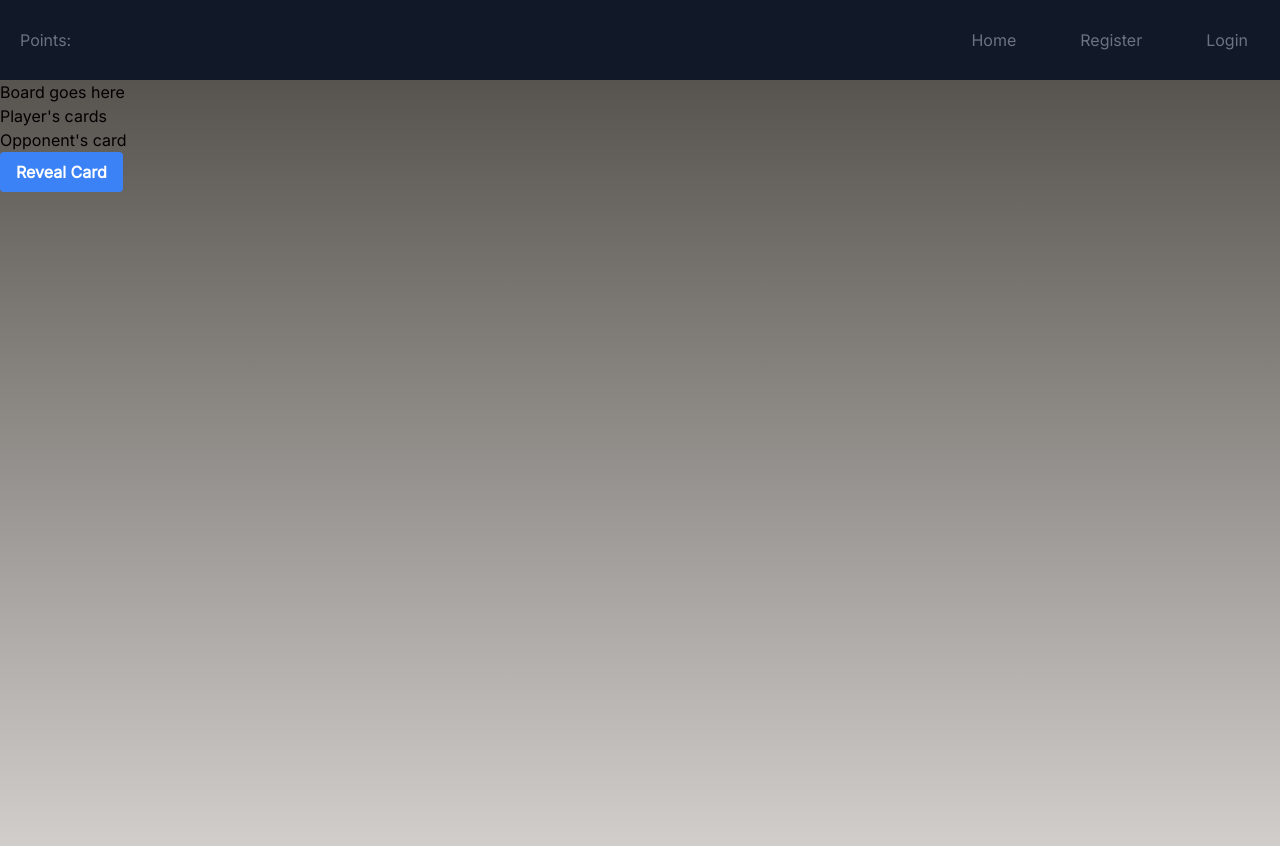
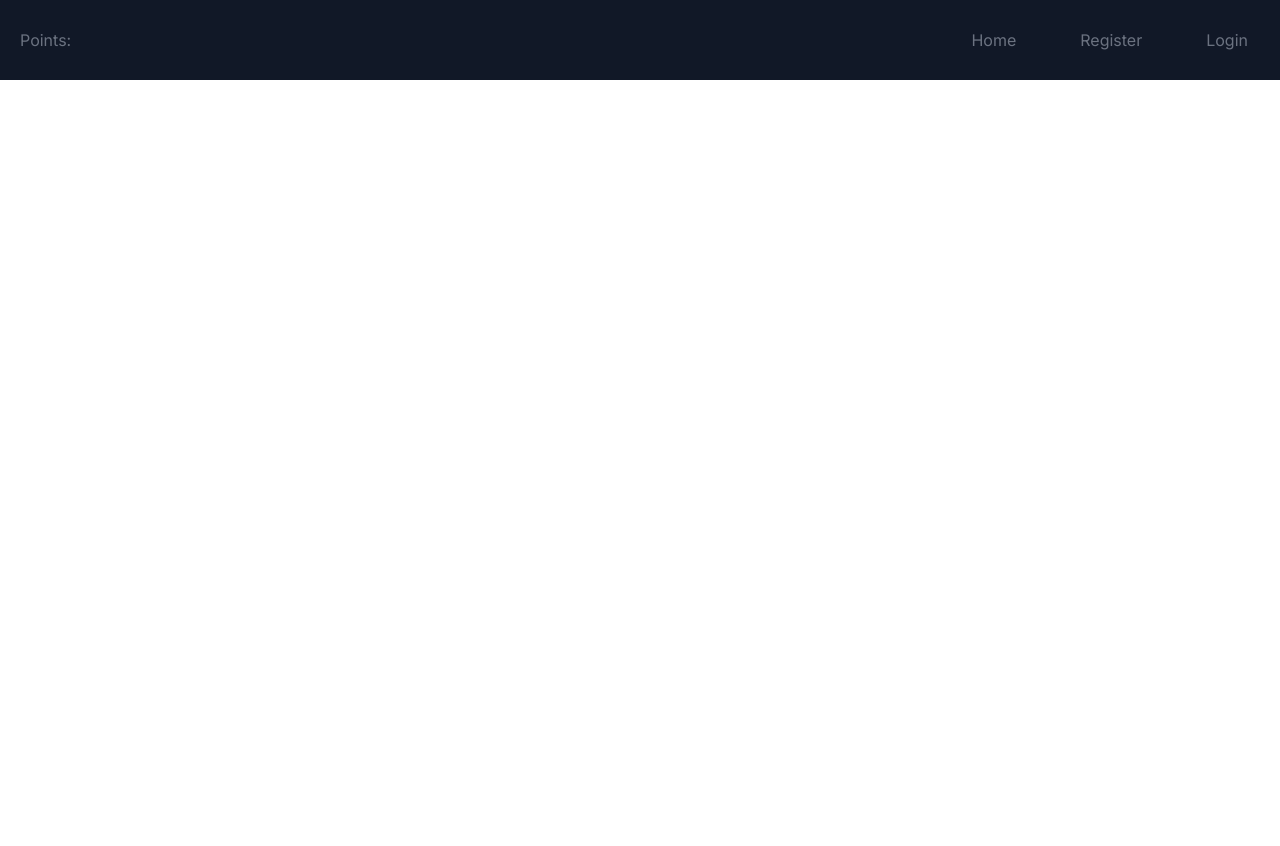
Before and after one commit to rkawk1234/Live-Score, a React (Create React App) app in the folder client/: page /blog in a window 1280 px wide. Shown: the top 846 px of the page. After the commit the page ends 800 px from the top, so only its background shows below. Built offline with nearby package versions, Linux system fonts and the light colour scheme; a web font is replaced by a local one.

Commit message:
Livescore added

```diff
--- a/client/src/App.js
+++ b/client/src/App.js
@@ -3,10 +3,11 @@ import { BrowserRouter as Router, Route, Routes, Link } from 'react-router-dom';
 import Home from './components/home';
 import Login from './components/login';
 import Register from './components/register';
-import Blog from './components/blog';
+import Livescore from './components/livescore';
 import Play from './components/play'
 import jwt_decode from 'jwt-decode'
 import { useState } from 'react'
+
 import {
   FaBars,
   FaTimes,
@@ -54,7 +55,7 @@ function App() {
 
 
             {bool && <li className='px-8 my-auto cursor-pointer capitalize font-medium text-gray-500 hover:scale-125 duration-200'>
-              <Link to='/blog'>Blog</Link>
+              <Link to='/livescore'>Live Score</Link>
             </li>}
 
             {bool && <li className='px-8 my-auto cursor-pointer capitalize font-medium text-gray-500 hover:scale-125 duration-200'>
@@ -93,7 +94,7 @@ function App() {
               </li>
 
               {bool && <li className='px-8 my-auto cursor-pointer capitalize font-medium text-gray-500 hover:scale-125 duration-200'>
-                <Link to='/blog'>Blog</Link>
+                <Link to='/livescore'>Live Score</Link>
               </li>}
 
               {bool && <li className='px-8 my-auto cursor-pointer capitalize font-medium text-gray-500 hover:scale-125 duration-200'>
@@ -123,7 +124,7 @@ function App() {
         </div>
         <Routes>
           <Route exact path='/' element={<Home />} />
-          <Route exact path='/blog' element={<Blog />} />
+          <Route exact path='/livescore' element={<Livescore />} />
           <Route exact path='/login' element={<Login />} />
           <Route exact path='/register' element={<Register />} />
           <Route exact path='/play' element= {<Play />} />
--- a/client/src/components/blog/index.js
+++ /dev/null
@@ -1,36 +0,0 @@
-import React from 'react'
-
-import './index.css'
-
-
-const Blog = () => {
-
-
-
-
-  return (
-    <div className='h-screen w-full bg-gradient-to-b from-stone-600 to-stone-300'>
-
-      <div id="deck">
-      </div>
-
-      <div className="Board">
-        Board goes here
-      </div>
-      <div className="Player">
-        Player's cards
-      </div>
-      <div className="Opponent">
-        Opponent's card
-      </div>
-
-      <button className="bg-blue-500 hover:bg-blue-700 text-white font-bold py-2 px-4 rounded">Reveal Card</button>
-
-
-
-
-    </div>
-
-  )
-}
-export default Blog
--- /dev/null
+++ b/client/src/components/livescore/index.js
@@ -0,0 +1,44 @@
+import React from 'react'
+
+import './index.css'
+
+
+const Livescore = () => {
+
+  var liveData
+  const fetch = require('node-fetch');
+
+  const url = 'https://api-football-v1.p.rapidapi.com/v3/fixtures?live=all&timezone=America%2FToronto';
+
+  const options = {
+    method: 'GET',
+    headers: {
+      'X-RapidAPI-Key': 'a7bc8e7b5fmsh878701ce1dc6cb3p1d0d8fjsn07f3e8faa102',
+      'X-RapidAPI-Host': 'api-football-v1.p.rapidapi.com'
+    }
+  };
+
+    fetch(url, options)
+    .then(res => res.json())
+    .then(json => console.log(json))
+    .catch(err => console.error('error:' + err));
+
+
+
+
+
+
+
+
+
+
+
+  return (
+    <div className='h-screen w-full bg-gradient-to-b from-stone-600 to-stone-300'>
+
+
+    </div>
+
+  )
+}
+export default Livescore
```
Also changed, not shown: client/src/components/livescore/index.css (added).
